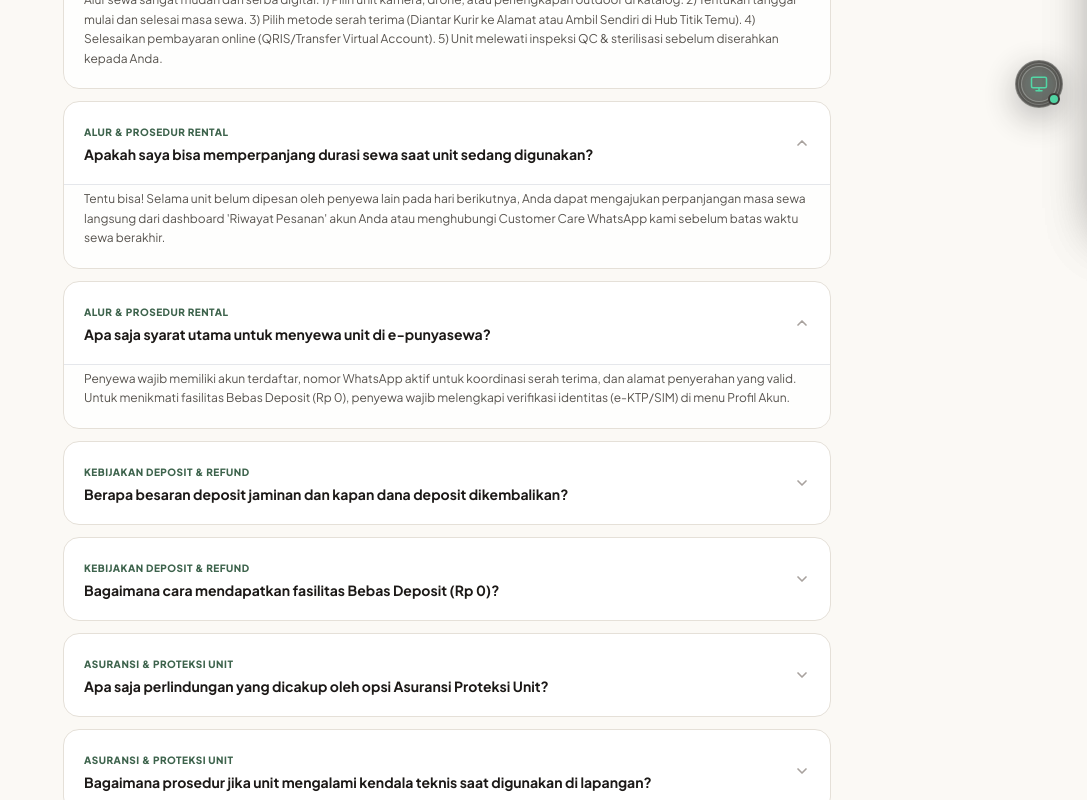
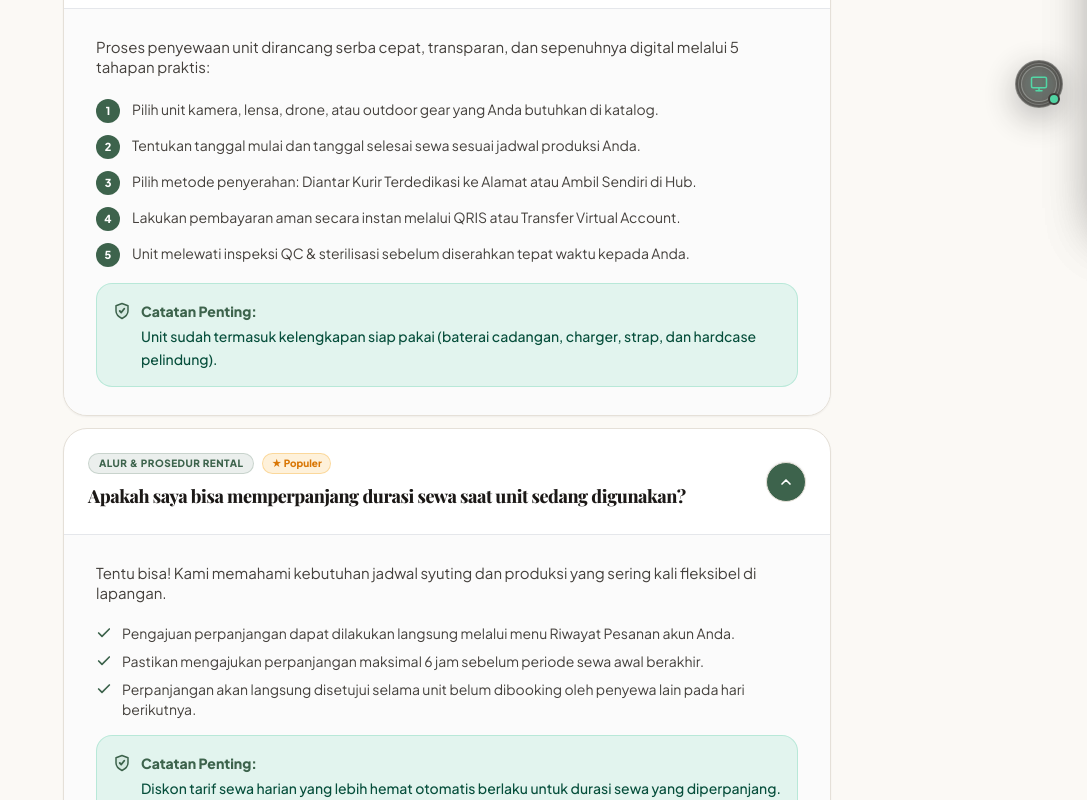
Before and after one commit to kangfuad/f-ecommerce, a Vue app: page /bantuan in a window 1280 px wide. Shown: the part 580-1380 px from the top of the page, without its empty margins (193-1280 px from the left). Built offline with nearby package versions, Linux system fonts and the light colour scheme; a web font is replaced by a local one.

Commit message:
style: redesign FAQ answer section with spacious typography, step lists, keypoints, and tip callouts

```diff
--- a/public/data/faq.json
+++ b/public/data/faq.json
@@ -7,7 +7,15 @@
       "category": "PROSEDUR",
       "categoryLabel": "Alur & Prosedur Rental",
       "question": "Bagaimana alur dan prosedur menyewa unit di e-punyasewa?",
-      "answer": "Alur sewa sangat mudah dan serba digital: 1) Pilih unit kamera, drone, atau perlengkapan outdoor di katalog. 2) Tentukan tanggal mulai dan selesai masa sewa. 3) Pilih metode serah terima (Diantar Kurir ke Alamat atau Ambil Sendiri di Hub Titik Temu). 4) Selesaikan pembayaran online (QRIS/Transfer Virtual Account). 5) Unit melewati inspeksi QC & sterilisasi sebelum diserahkan kepada Anda.",
+      "answer": "Proses penyewaan unit dirancang serba cepat, transparan, dan sepenuhnya digital melalui 5 tahapan praktis:",
+      "steps": [
+        "Pilih unit kamera, lensa, drone, atau outdoor gear yang Anda butuhkan di katalog.",
+        "Tentukan tanggal mulai dan tanggal selesai sewa sesuai jadwal produksi Anda.",
+        "Pilih metode penyerahan: Diantar Kurir Terdedikasi ke Alamat atau Ambil Sendiri di Hub.",
+        "Lakukan pembayaran aman secara instan melalui QRIS atau Transfer Virtual Account.",
+        "Unit melewati inspeksi QC & sterilisasi sebelum diserahkan tepat waktu kepada Anda."
+      ],
+      "tip": "Unit sudah termasuk kelengkapan siap pakai (baterai cadangan, charger, strap, dan hardcase pelindung).",
       "isPopular": true,
       "order": 1
     },
@@ -16,7 +24,13 @@
       "category": "PROSEDUR",
       "categoryLabel": "Alur & Prosedur Rental",
       "question": "Apakah saya bisa memperpanjang durasi sewa saat unit sedang digunakan?",
-      "answer": "Tentu bisa! Selama unit belum dipesan oleh penyewa lain pada hari berikutnya, Anda dapat mengajukan perpanjangan masa sewa langsung dari dashboard 'Riwayat Pesanan' akun Anda atau menghubungi Customer Care WhatsApp kami sebelum batas waktu sewa berakhir.",
+      "answer": "Tentu bisa! Kami memahami kebutuhan jadwal syuting dan produksi yang sering kali fleksibel di lapangan.",
+      "keyPoints": [
+        "Pengajuan perpanjangan dapat dilakukan langsung melalui menu Riwayat Pesanan akun Anda.",
+        "Pastikan mengajukan perpanjangan maksimal 6 jam sebelum periode sewa awal berakhir.",
+        "Perpanjangan akan langsung disetujui selama unit belum dibooking oleh penyewa lain pada hari berikutnya."
+      ],
+      "tip": "Diskon tarif sewa harian yang lebih hemat otomatis berlaku untuk durasi sewa yang diperpanjang.",
       "isPopular": true,
       "order": 2
     },
@@ -25,7 +39,12 @@
       "category": "PROSEDUR",
       "categoryLabel": "Alur & Prosedur Rental",
       "question": "Apa saja syarat utama untuk menyewa unit di e-punyasewa?",
-      "answer": "Penyewa wajib memiliki akun terdaftar, nomor WhatsApp aktif untuk koordinasi serah terima, dan alamat penyerahan yang valid. Untuk menikmati fasilitas Bebas Deposit (Rp 0), penyewa wajib melengkapi verifikasi identitas (e-KTP/SIM) di menu Profil Akun.",
+      "answer": "Persyaratan sewa sangat sederhana untuk memastikan keamanan dan kenyamanan bersama:",
+      "keyPoints": [
+        "Akun member terdaftar dengan email dan nomor WhatsApp aktif.",
+        "Alamat penyerahan unit yang jelas (rumah, kantor, studio, atau lokasi syuting).",
+        "Untuk mendapatkan fasilitas Bebas Deposit (Rp 0), cukup lengkapi verifikasi e-KTP / SIM 1x di menu Profil."
+      ],
       "isPopular": false,
       "order": 3
     },
@@ -34,7 +53,13 @@
       "category": "DEPOSIT",
       "categoryLabel": "Kebijakan Deposit & Refund",
       "question": "Berapa besaran deposit jaminan dan kapan dana deposit dikembalikan?",
-      "answer": "Besaran deposit jaminan dihitung proporsional berdasarkan nilai perangkat. Dana deposit bersifat 100% REFUNDABLE (dikembalikan penuh tanpa potongan) dan otomatis ditransfer kembali ke rekening Anda maksimal 1x24 jam setelah unit selesai diinspeksi oleh tim QC saat pengembalian.",
+      "answer": "Dana deposit jaminan dihitung proporsional sesuai kategori nilai perangkat dan bersifat 100% REFUNDABLE (dijamin kembali penuh tanpa potongan).",
+      "keyPoints": [
+        "Dana deposit otomatis dikembalikan maksimal 1x24 jam setelah unit dikembalikan dan lolos pengecekan QC.",
+        "Pengembalian dana ditransfer langsung ke rekening bank atau dompet digital yang Anda daftarkan saat checkout.",
+        "Bukti transfer pengembalian dana deposit akan otomatis dikirimkan ke WhatsApp Anda."
+      ],
+      "tip": "Ingin sewa tanpa deposit sama sekali? Cukup verifikasi e-KTP Anda di halaman Profil untuk mengaktifkan status Verified Gold.",
       "isPopular": true,
       "order": 4
     },
@@ -43,7 +68,13 @@
       "category": "DEPOSIT",
       "categoryLabel": "Kebijakan Deposit & Refund",
       "question": "Bagaimana cara mendapatkan fasilitas Bebas Deposit (Rp 0)?",
-      "answer": "Anda cukup melakukan verifikasi identitas (e-KTP atau SIM) pada menu Profil Akun Anda. Setelah data terverifikasi (Verified Gold), seluruh pesanan sewa Anda di e-punyasewa otomatis BEBAS DEPOSIT (Rp 0) tanpa perlu menahan dana jaminan.",
+      "answer": "Seluruh member e-punyasewa berhak menikmati fasilitas Bebas Deposit Rp 0 dengan langkah berikut:",
+      "steps": [
+        "Buka menu Profil Akun Anda di pojok kanan atas.",
+        "Pilih tab Verifikasi Identitas (KYC).",
+        "Unggah foto e-KTP atau SIM yang masih berlaku beserta nomor NIK Anda.",
+        "Setelah status akun menjadi Verified Gold, seluruh transaksi sewa otomatis bebas deposit Rp 0 permanen."
+      ],
       "isPopular": true,
       "order": 5
     },
@@ -52,7 +83,13 @@
       "category": "ASURANSI",
       "categoryLabel": "Asuransi & Proteksi Unit",
       "question": "Apa saja perlindungan yang dicakup oleh opsi Asuransi Proteksi Unit?",
-      "answer": "Asuransi opsional melindungi penyewa dari risiko biaya perbaikan akibat goresan halus kosmetik wajar, debu/kelembapan operasional standar, serta kendala fungsi teknis non-kesengajaan selama masa sewa berlangsung.",
+      "answer": "Opsi Asuransi Proteksi Unit memberikan ketenangan pikiran selama proses produksi Anda dengan cakupan perlindungan:",
+      "keyPoints": [
+        "Bebas biaya perbaikan atas goresan halus kosmetik wajar pada bodi kamera/lensa.",
+        "Perlindungan atas debu sensor atau kelembapan udara standar di lokasi luar ruangan.",
+        "Penanganan kendala teknis fungsi perangkat tanpa biaya tambahan (non-kesengajaan)."
+      ],
+      "tip": "Asuransi tidak mencakup kehilangan unit, pencurian, atau kerusakan parah akibat kecerobohan ekstrem (misal jatuh ke air asin tanpa housing).",
       "isPopular": false,
       "order": 6
     },
@@ -61,7 +98,12 @@
       "category": "ASURANSI",
       "categoryLabel": "Asuransi & Proteksi Unit",
       "question": "Bagaimana prosedur jika unit mengalami kendala teknis saat digunakan di lapangan?",
-      "answer": "Segera hubungi tim teknis kami via WhatsApp CS darurat. Kami akan memberikan panduan troubleshooting jarak jauh atau mengirimkan unit pengganti (*backup unit*) jika unit mengalami kendala sistem internal tanpa kesalahan operasional pengguna.",
+      "answer": "Jika terjadi kendala teknis pada perangkat, tim support kami siap membantu dengan respon cepat:",
+      "steps": [
+        "Segera hubungi tim teknis kami melalui tombol WhatsApp CS Darurat.",
+        "Teknisi kami akan memandu panduan pemecahan masalah (troubleshooting) secara instan.",
+        "Jika perangkat mengalami kendala sistem internal, kami akan mengirimkan unit pengganti (backup unit) ke lokasi Anda secepatnya."
+      ],
       "isPopular": false,
       "order": 7
     },
@@ -70,7 +112,14 @@
       "category": "PENGANTARAN",
       "categoryLabel": "Pengantaran Kurir & Titik Hub",
       "question": "Wilayah mana saja yang dijangkau oleh layanan pengiriman kurir e-punyasewa?",
-      "answer": "Layanan kurir instan dan sameday kami saat ini mencakup seluruh area Jabodetabek (Jakarta, Bogor, Depok, Tangerang, Bekasi), Bandung, Surabaya, dan Bali. Unit dikirim dalam hardcase pelindung bersertifikasi anti-guncangan.",
+      "answer": "Layanan kurir instan dan sameday kami saat ini beroperasi di kota-kota kreatif utama:",
+      "keyPoints": [
+        "Jabodetabek (Jakarta Pusat, Selatan, Barat, Timur, Utara, Tangerang, Tangsel, Bekasi, Depok, Bogor).",
+        "Bandung Raya (Kota Bandung, Cimahi, dan sekitarnya).",
+        "Surabaya Raya & Sidoarjo.",
+        "Bali (Denpasar, Kuta, Seminyak, Canggu, Sanur)."
+      ],
+      "tip": "Seluruh pengiriman menggunakan hardcase kedap air dan anti-guncangan untuk menjamin keamanan unit hingga sampai di tangan Anda.",
       "isPopular": true,
       "order": 8
     },
@@ -79,7 +128,12 @@
       "category": "PENGANTARAN",
       "categoryLabel": "Pengantaran Kurir & Titik Hub",
       "question": "Berapa jam sebelum jadwal sewa saya bisa mengambil unit di Hub?",
-      "answer": "Untuk metode Ambil di Hub Titik Temu, unit dapat diambil mulai H-1 pukul 19.00 WIB (tanpa biaya tambahan) atau sesuai jadwal jam mulai sewa pada hari-H di hub yang Anda pilih.",
+      "answer": "Kami memberikan fleksibilitas pengambilan unit di Hub Titik Temu penyerahan:",
+      "keyPoints": [
+        "Pengambilan unit dapat dilakukan mulai H-1 pukul 19.00 WIB tanpa dikenakan biaya sewa tambahan.",
+        "Unit dapat diperiksa langsung bersama staf hub kami untuk uji fungsi sensor, fokus, dan baterai.",
+        "Lokasi hub strategis dengan area parkir luas dan fasilitas charging gratis."
+      ],
       "isPopular": false,
       "order": 9
     }
--- a/src/infrastructure/services/api/FaqService.ts
+++ b/src/infrastructure/services/api/FaqService.ts
@@ -7,6 +7,9 @@
   categoryLabel: string
   question: string
   answer: string
+  steps?: string[]
+  keyPoints?: string[]
+  tip?: string
   isPopular?: boolean
   order?: number
 }
--- a/src/presentation/views/HelpCenterView.vue
+++ b/src/presentation/views/HelpCenterView.vue
@@ -163,29 +163,85 @@
           v-else
           v-for="faq in filteredFaqs"
           :key="faq.id"
-          class="bg-theme-card rounded-2xl border border-theme-border overflow-hidden transition shadow-xs"
+          class="bg-theme-card rounded-3xl border border-theme-border overflow-hidden transition-all duration-200 shadow-sm hover:border-forest/40"
         >
           <button
             @click="toggleFaq(faq.id)"
-            class="w-full p-4 sm:p-5 text-left font-bold text-xs sm:text-sm text-theme-primary flex items-center justify-between gap-4 cursor-pointer hover:bg-stone-50/50 dark:hover:bg-stone-800/40 transition"
+            class="w-full p-5 sm:p-6 text-left flex items-center justify-between gap-4 cursor-pointer hover:bg-stone-50/60 dark:hover:bg-stone-800/40 transition group"
           >
-            <div class="space-y-0.5 min-w-0">
-              <span class="text-[10px] font-extrabold uppercase text-forest dark:text-forest-glow tracking-wider block">
-                {{ faq.categoryLabel }}
-              </span>
-              <span class="block text-theme-primary font-bold">{{ faq.question }}</span>
+            <div class="space-y-2 min-w-0 pr-2">
+              <div class="flex items-center gap-2">
+                <span class="text-[10px] font-black uppercase tracking-wider px-2.5 py-0.5 rounded-full bg-forest/10 dark:bg-forest/20 text-forest dark:text-forest-glow border border-forest/20">
+                  {{ faq.categoryLabel }}
+                </span>
+                <span v-if="faq.isPopular" class="text-[10px] font-extrabold px-2 py-0.5 rounded-full bg-amber-500/15 text-amber-600 dark:text-amber-400 border border-amber-500/30">
+                  ★ Populer
+                </span>
+              </div>
+              <h3 class="font-display font-extrabold text-sm sm:text-base md:text-lg text-theme-primary leading-snug tracking-tight">
+                {{ faq.question }}
+              </h3>
             </div>
-            <IconChevronDown
-              :size="16"
-              :class="['text-stone-400 transition-transform duration-200 shrink-0', openFaqIds.includes(faq.id) && 'rotate-180 text-forest']"
-            />
+
+            <div
+              :class="[
+                'w-9 h-9 sm:w-10 sm:h-10 rounded-full border border-theme-border flex items-center justify-center shrink-0 transition-all duration-300',
+                openFaqIds.includes(faq.id)
+                  ? 'bg-forest text-white border-forest rotate-180 shadow-sm'
+                  : 'bg-stone-100 dark:bg-stone-800 text-stone-500 dark:text-stone-400 group-hover:border-forest/40 group-hover:text-forest'
+              ]"
+            >
+              <IconChevronDown :size="16" />
+            </div>
           </button>
 
+          <!-- Expanded Answer Section -->
           <div
             v-if="openFaqIds.includes(faq.id)"
-            class="px-4 sm:px-5 pb-5 pt-1 text-xs text-stone-600 dark:text-stone-400 leading-relaxed border-t border-theme-border/60 bg-stone-50/30 dark:bg-stone-900/30 animate-fade-in"
+            class="px-5 sm:px-8 py-6 sm:py-7 border-t border-theme-border/70 bg-stone-50/70 dark:bg-stone-900/60 space-y-4 animate-fade-in text-theme-primary"
           >
-            {{ faq.answer }}
+            <!-- Main Answer Text -->
+            <p class="text-xs sm:text-sm md:text-[15px] leading-relaxed text-stone-700 dark:text-stone-300 font-normal">
+              {{ faq.answer }}
+            </p>
+
+            <!-- Step by Step List (If available) -->
+            <div v-if="faq.steps && faq.steps.length > 0" class="space-y-2.5 pt-1">
+              <div
+                v-for="(step, idx) in faq.steps"
+                :key="idx"
+                class="flex items-start gap-3 text-xs sm:text-sm leading-relaxed text-stone-700 dark:text-stone-300"
+              >
+                <span class="w-6 h-6 rounded-full bg-forest text-white flex items-center justify-center text-[11px] font-black shrink-0 mt-0.5 shadow-xs">
+                  {{ idx + 1 }}
+                </span>
+                <span class="pt-0.5">{{ step }}</span>
+              </div>
+            </div>
+
+            <!-- Key Points Bullet List (If available) -->
+            <div v-if="faq.keyPoints && faq.keyPoints.length > 0" class="space-y-2 pt-1">
+              <div
+                v-for="(point, idx) in faq.keyPoints"
+                :key="idx"
+                class="flex items-start gap-2.5 text-xs sm:text-sm leading-relaxed text-stone-700 dark:text-stone-300"
+              >
+                <IconCheck :size="16" class="text-forest dark:text-forest-glow shrink-0 mt-0.5" />
+                <span>{{ point }}</span>
+              </div>
+            </div>
+
+            <!-- Helpful Callout Tip Box (If available) -->
+            <div
+              v-if="faq.tip"
+              class="mt-3 p-4 rounded-2xl bg-emerald-500/10 dark:bg-emerald-950/40 border border-emerald-500/20 text-xs sm:text-sm text-emerald-900 dark:text-emerald-300 flex items-start gap-2.5"
+            >
+              <IconShieldCheck :size="18" class="text-forest dark:text-forest-glow shrink-0 mt-0.5" />
+              <div class="leading-relaxed font-medium">
+                <strong class="font-extrabold block text-forest dark:text-emerald-300 mb-0.5">Catatan Penting:</strong>
+                {{ faq.tip }}
+              </div>
+            </div>
           </div>
         </div>
       </div>
```
